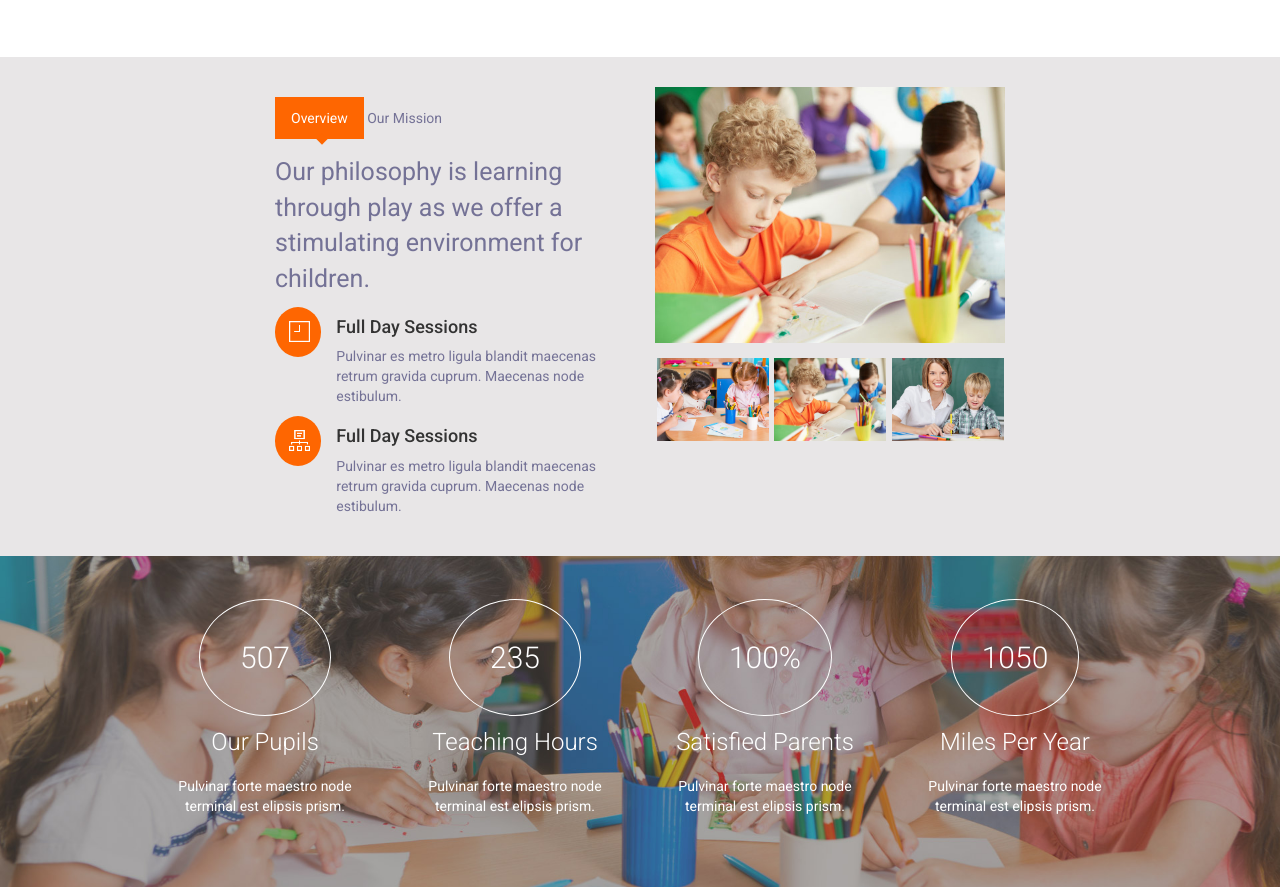
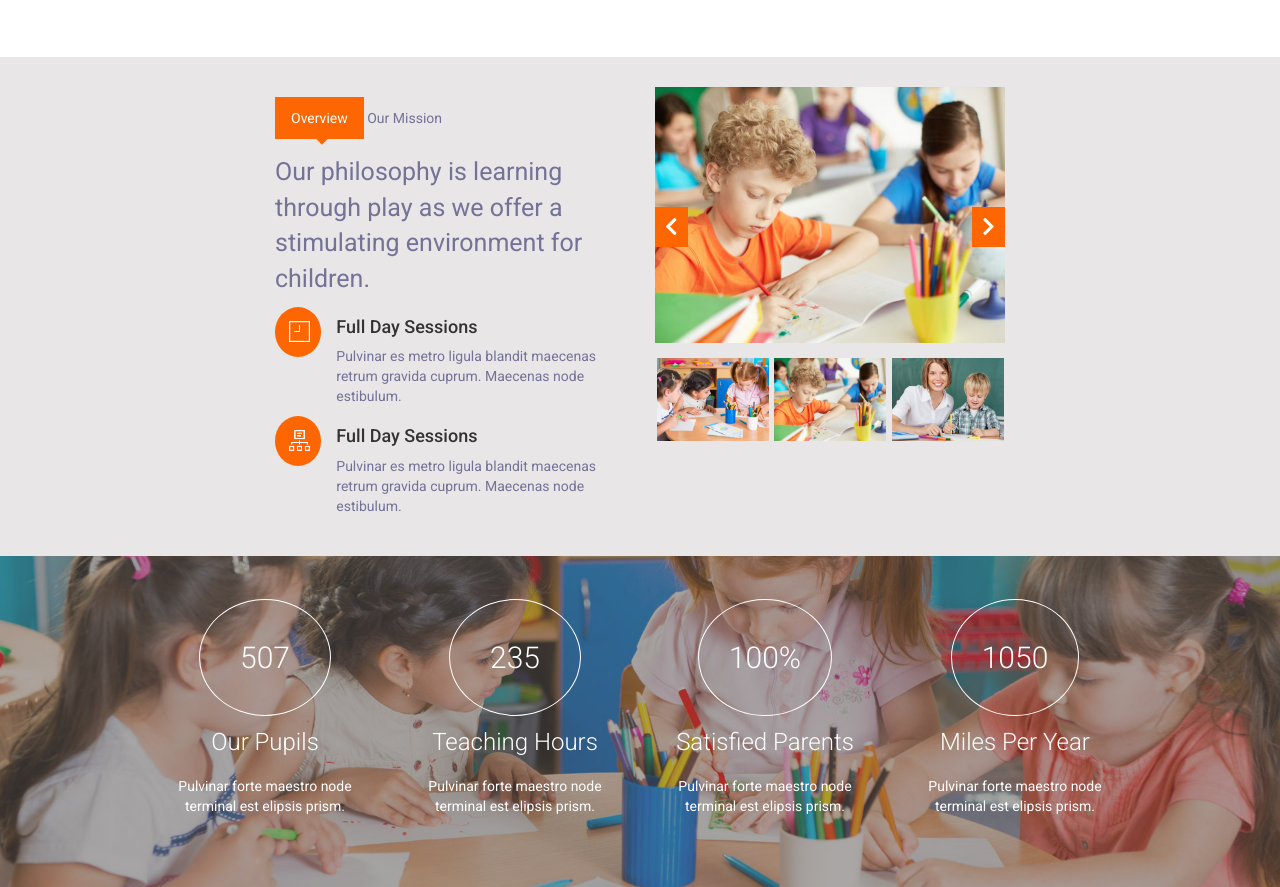
Before and after one commit to Giuliaguerrazzi/proj-html-vuejs, a plain HTML site: page index.html in a window 1280 px wide. Shown: the part 1105-1992 px from the top of the page. Drawn offline with nearby package versions, Linux system fonts and the light colour scheme.

Commit message:
add slider function

```diff
--- a/index.html
+++ b/index.html
@@ -148,7 +148,12 @@
             </div>
 
             <div class='col-lg-4 box-dx'>
-                <img class='first-photo' src="./images/gallery_01-690x506.jpg" alt="">
+
+                <i class="fas fa-chevron-left" @click='prevPhoto'></i>
+
+                <img class='first-photo' :src="photo[indexPhoto]" alt="">
+
+                <i class="fas fa-chevron-right"  @click='nextPhoto'></i>
 
                 <div class='photos'>
                     <img src="./images/gallery_07-690x506.jpg" alt="">
@@ -678,8 +683,6 @@
                             <p class='d-inline'>{{post.data}}</p>
                         </div>
                     </li>
-
-
                 </ul>
             </div>
 
--- a/main.js
+++ b/main.js
@@ -2,6 +2,7 @@ const app = new Vue ({
     el: '#app',
     data: {
         showMenu: false,
+        indexPhoto: 0,
         icons: [
             {
                 link: 'home',
@@ -129,12 +130,31 @@ const app = new Vue ({
                 lesson: 'Birthday in Kindergarten',
                 data: 'September 20, 2014'
             },
-        ]
+        ],
 
+        photo: [
+            './images/gallery_01-690x506.jpg',
+            './images/gallery_07-690x506.jpg',
+            './images/gallery_08-690x506.jpg',
+        ],
     },
     methods: {
         visible() {
             this.showMenu = ! this.showMenu;
         },
+        nextPhoto() {
+            this.indexPhoto += 1;
+
+            if(this.indexPhoto > (this.photo.length - 1)) {
+                this.indexPhoto = 0;
+            }
+        },
+        prevPhoto() {
+            this.indexPhoto -= 1;
+
+            if(this.indexPhoto < 0) {
+                this.indexPhoto = this.photo.length - 1;
+            }
+        },
     }
 });
--- a/style.css
+++ b/style.css
@@ -290,6 +290,22 @@ nav {
    width: 100%;
    margin-top: 30px;
    margin-bottom: 15px;
+   position: relative;
+}
+
+.box-dx .fa-chevron-left,
+.box-dx .fa-chevron-right {
+    position: absolute;
+    top: 30%;
+    z-index: 1;
+    font-size: 20px;
+    padding: 10px;
+    background: #fe6601;
+    color: #fff;
+}
+
+.box-dx .fa-chevron-right {
+    right: 4%;
 }
 
 .photos img {
```
Also changed, not shown: 1 other file.
